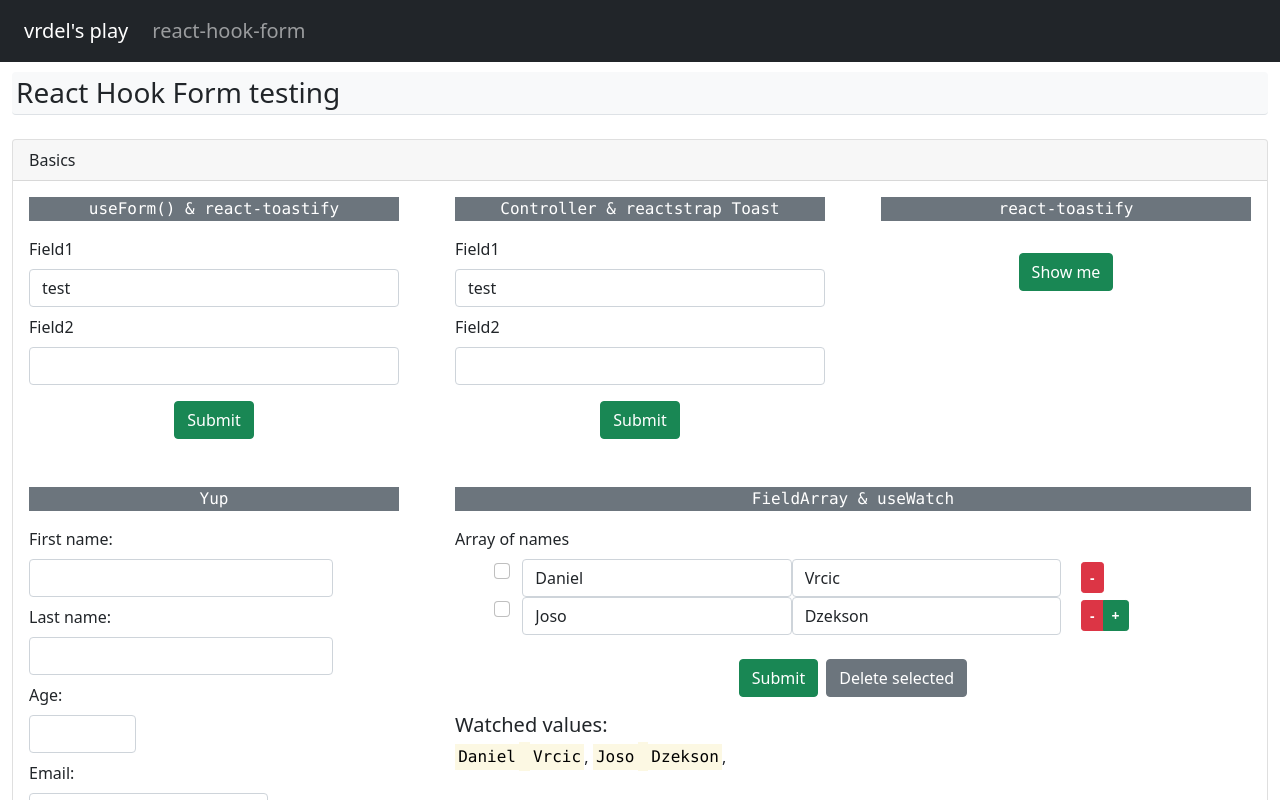
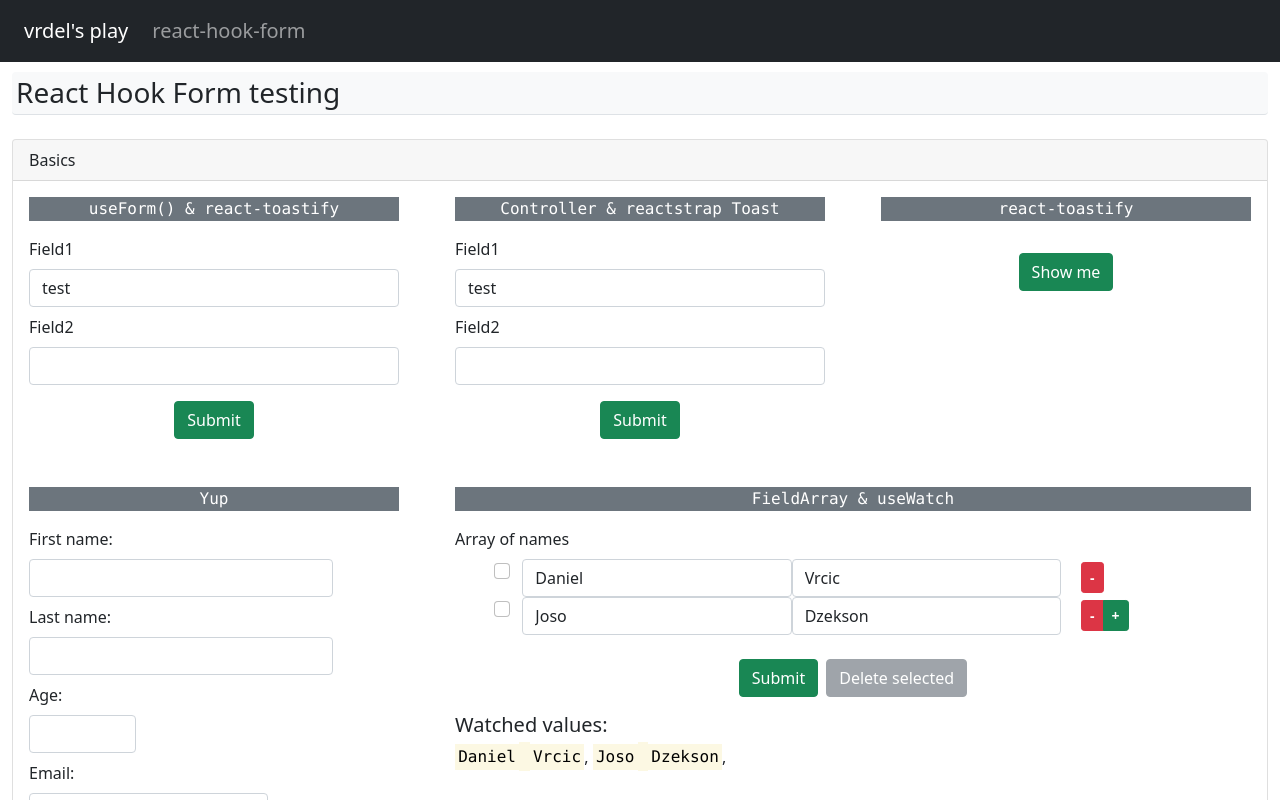
Before and after one commit to vrdel/react-playground, a React (Vite) app in the folder react-playground/: page /react-hook-form in a window 1280 px wide. Shown: the top 800 px of the page. Built offline with nearby package versions, Linux system fonts and the light colour scheme.

Commit message:
disable Button if no row is selected

```diff
--- a/react-playground/src/routes/reacthookform.jsx
+++ b/react-playground/src/routes/reacthookform.jsx
@@ -401,7 +401,7 @@ const TestForm5 = () => {
               <Button className="mt-3" color="success" type="submit">
                 Submit
               </Button>
-              <Button className="mt-3 ms-2" color="secondary" type="submit">
+              <Button className="mt-3 ms-2" color="secondary" type="submit" disabled={!checkedFields.includes(true)}>
                 Delete selected
               </Button>
             </Col>
```
